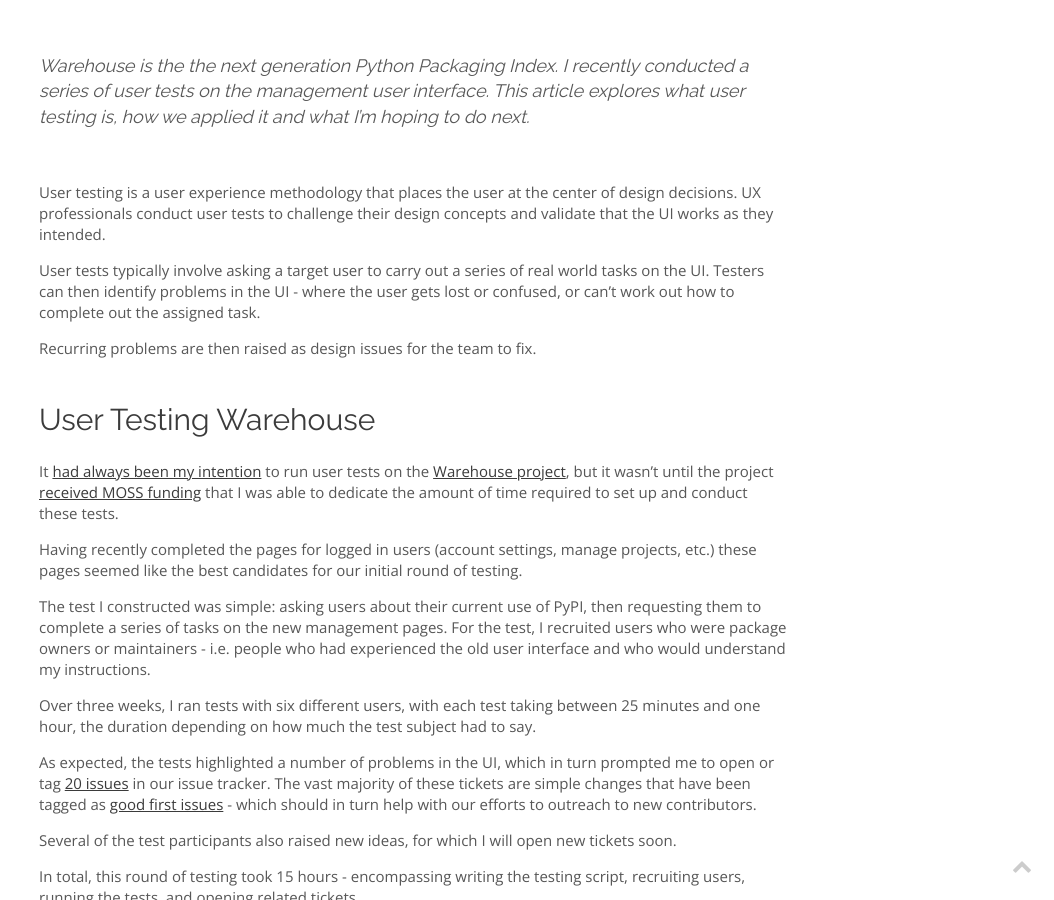
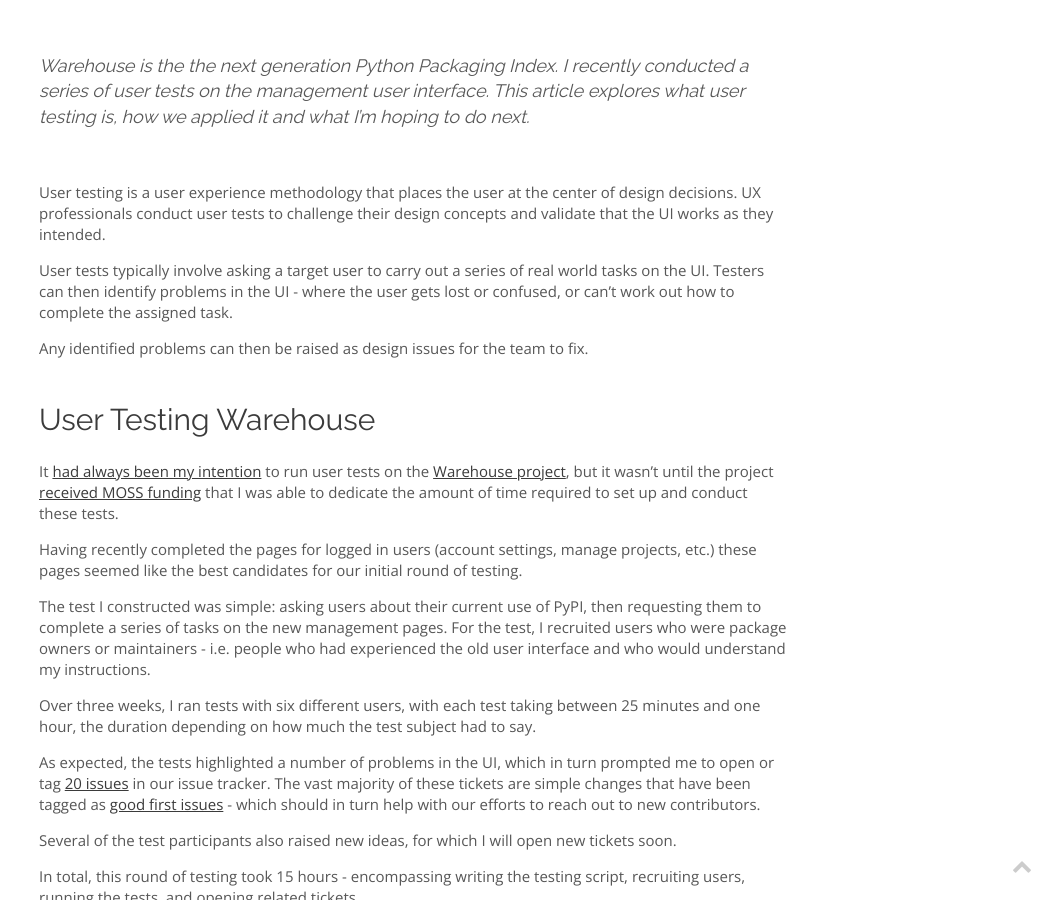
Before and after one commit to nlhkabu/nlhkabu.github.io, a Jekyll site: the page built from _posts/2018-03-13-user-testing-warehouse.md, in a window 1280 px wide and 900 px high, scrolled down 540 px. Shown: the whole window, without its empty margins (226-1280 px from the left). Built offline with Jekyll 4.4.1, drawn with Linux system fonts in a browser that asks for light colours; nearby versions of some CDN libraries; some web fonts are replaced; comment, search, counter and statistics services are not loaded; some of the changed text lies outside the part shown.

Commit message:
Fix typos, improve copy, turn on comments

```diff
--- a/_posts/2018-03-13-user-testing-warehouse.md
+++ b/_posts/2018-03-13-user-testing-warehouse.md
@@ -7,15 +7,15 @@
 
 title: User Testing Warehouse
 summary: Warehouse is the the next generation Python Packaging Index. I recently conducted a series of user tests on the management user interface. This article explores what user testing is, how we applied it and what I'm hoping to do next.
-comments: 'off'
+comments: 'on'
 
 ---
 
 User testing is a user experience methodology that places the user at the center of design decisions. UX professionals conduct user tests to challenge their design concepts and validate that the UI works as they intended.
 
-User tests typically involve asking a target user to carry out a series of real world tasks on the UI. Testers can then identify problems in the UI - where the user gets lost or confused, or can't work out how to complete out the assigned task.
+User tests typically involve asking a target user to carry out a series of real world tasks on the UI. Testers can then identify problems in the UI - where the user gets lost or confused, or can't work out how to complete the assigned task.
 
-Recurring problems are then raised as design issues for the team to fix.
+Any identified problems can then be raised as design issues for the team to fix.
 
 ## User Testing Warehouse
 
@@ -27,7 +27,7 @@
 
 Over three weeks, I ran tests with six different users, with each test taking between 25 minutes and one hour, the duration depending on how much the test subject had to say.
 
-As expected, the tests highlighted a number of problems in the UI, which in turn prompted me to open or tag [20 issues](https://github.com/pypa/warehouse/issues?q=is%3Aissue+label%3A%22user+testing%22) in our issue tracker. The vast majority of these tickets are simple changes that have been tagged as [good first issues](https://github.com/pypa/warehouse/issues?q=is%3Aissue+label%3A%22good+first+issue%22) - which should in turn help with our efforts to outreach to new contributors.
+As expected, the tests highlighted a number of problems in the UI, which in turn prompted me to open or tag [20 issues](https://github.com/pypa/warehouse/issues?q=is%3Aissue+label%3A%22user+testing%22) in our issue tracker. The vast majority of these tickets are simple changes that have been tagged as [good first issues](https://github.com/pypa/warehouse/issues?q=is%3Aissue+label%3A%22good+first+issue%22) - which should in turn help with our efforts to reach out to new contributors.
 
 Several of the test participants also raised new ideas, for which I will open new tickets soon.
 
```
Also changed, not shown: other parts of _posts/2018-03-13-user-testing-warehouse.md (+2 -2 lines).
